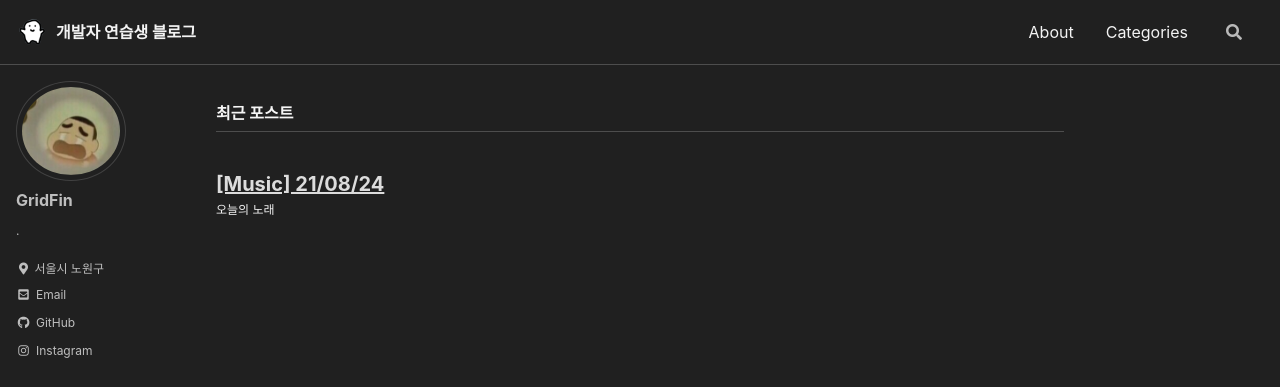
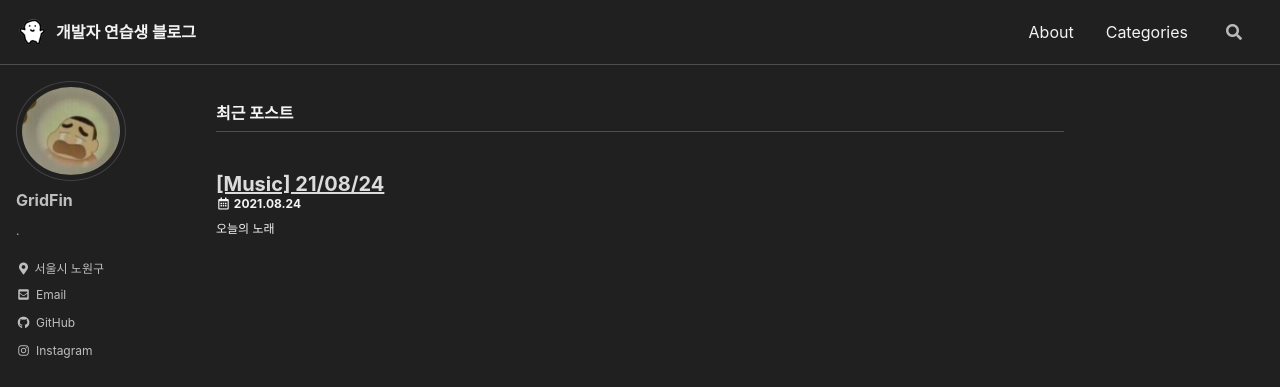
Before and after one commit to GridFin/GridFin.github.io, a Jekyll site: the page built from index.html, in a window 1280 px wide. Shown: the top 387 px of the page. Built offline with Jekyll 4.4.1, drawn with Linux system fonts in a browser that asks for light colours; cached includes are drawn as plain includes; some web fonts are replaced; the list of posts is cut into pages by our own code.

Commit message:
Update archive-single.html

```diff
--- a/_includes/archive-single.html
+++ b/_includes/archive-single.html
@@ -23,6 +23,9 @@
       {% else %}
         <a href="{{ post.url | relative_url }}" rel="permalink">{{ title }}</a>
       {% endif %}
+      {% if post.date %}
+      <p class="page__meta"><i class="far fa-fw fa-calendar-alt" aria-hidden="true"></i> {{ post.date | date: "%Y.%m.%d" }}</p>
+    {% endif %}
     </h2>
     {% include page__meta.html type=include.type %}
     {% if post.excerpt %}<p class="archive__item-excerpt" itemprop="description">{{ post.excerpt | markdownify | strip_html | truncate: 160 }}</p>{% endif %}
```
